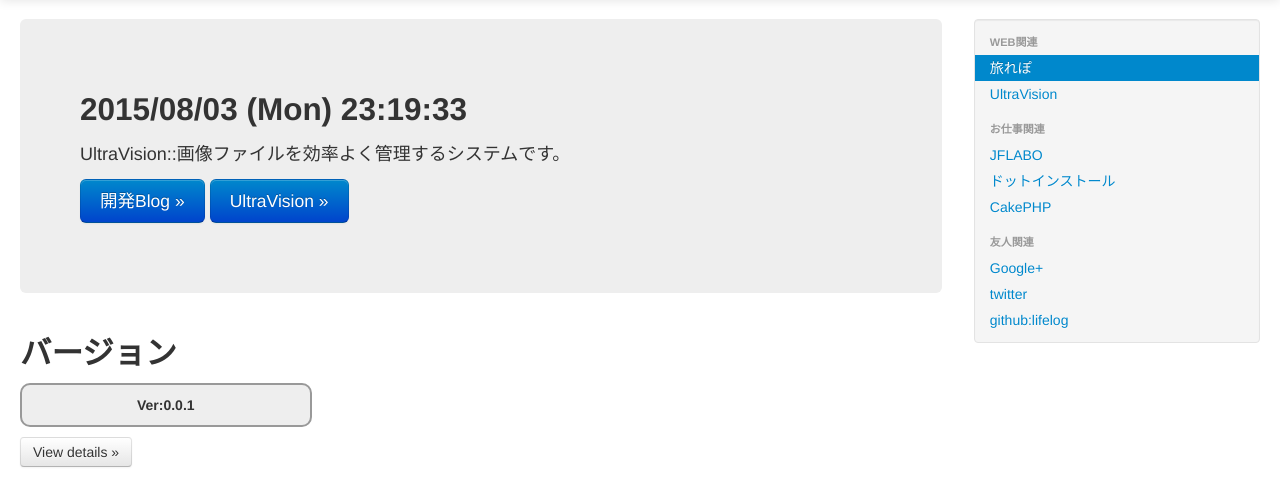
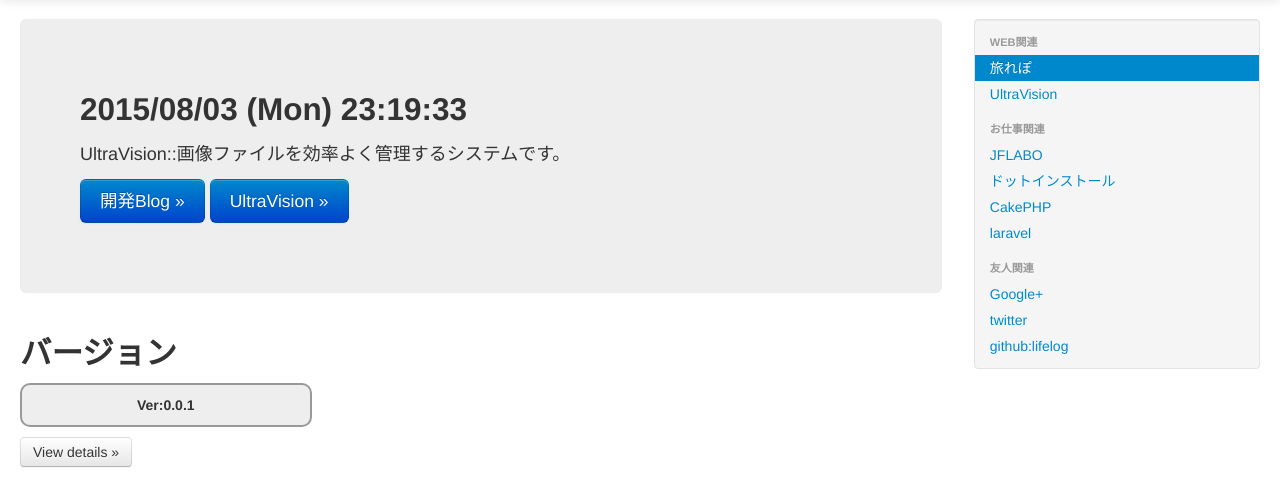
Before and after one commit to JFLABO/lifelog, a PHP site: page /lifelog/ in a window 1280 px wide. Shown: the part 41-527 px from the top of the page. Run offline with PHP 8.4, Linux system fonts and the light colour scheme.

Commit message:
Update index.php

```diff
--- a/index.php
+++ b/index.php
@@ -112,6 +112,7 @@
               <li><a href="http://pjfs.biz/tbrp/ChiMeRa.php?param=JFLABO::ChiMeRa::diary">JFLABO</a></li>
               <li><a href="http://dotinstall.com/home">ドットインストール</a></li>
               <li><a href="http://cakephp.jp/">CakePHP</a></li>
+              <li><a href="http://laravel.jp/">laravel</a></li>
 
               <li class="nav-header">友人関連</li>
               <li><a href="https://plus.google.com/u/0/">Google+</a></li>
```
